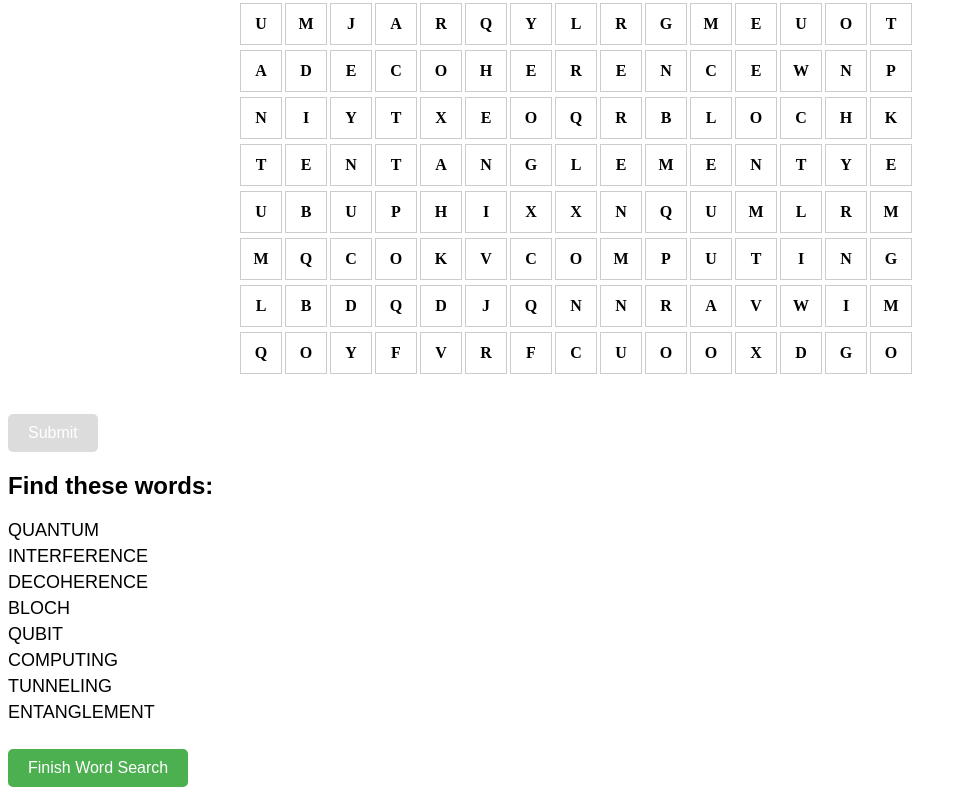
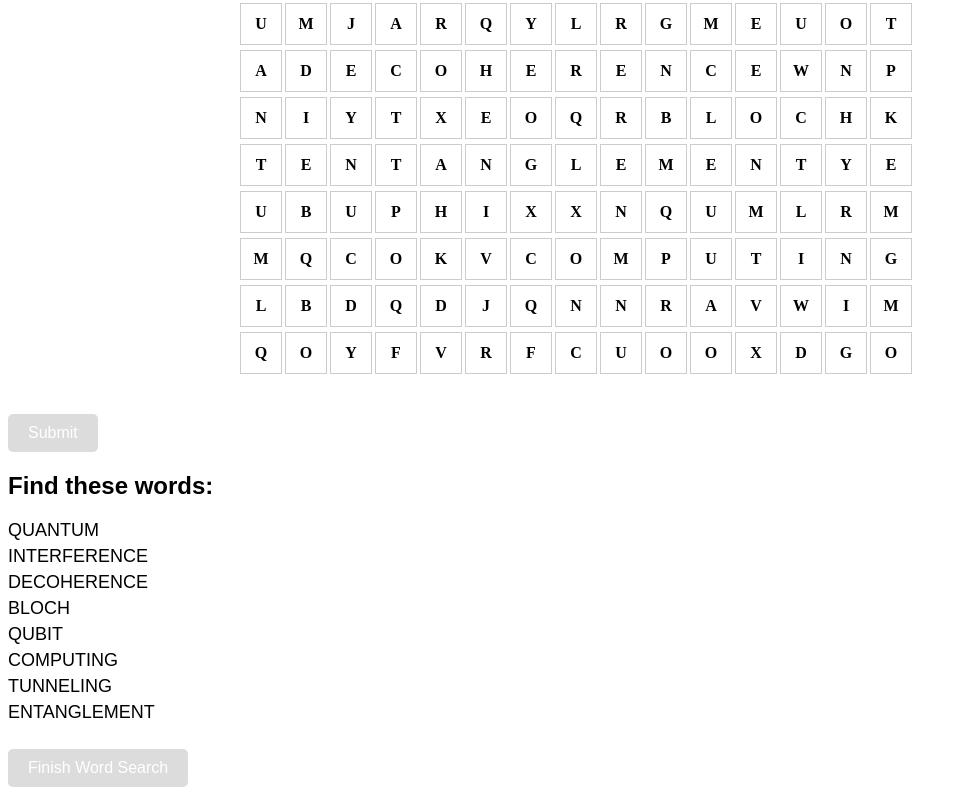
Before and after one commit to akss06/quantum_riddler, a React (Vite) app: page /game in a window 1280 px wide. Shown: the part 487-1282 px from the top of the page, without its empty margins (0-967 px from the left). Built offline with nearby package versions, Linux system fonts and the light colour scheme.

Commit message:
added restrictions

```diff
--- a/src/components/ConnectionsGame/App.jsx
+++ b/src/components/ConnectionsGame/App.jsx
@@ -59,7 +59,7 @@ const App = ({ onComplete }) => {
 
       <button
         onClick={handleFinishGame}
-       // disabled={!isAllGroupsFound}
+       disabled={!isAllGroupsFound}
         className="submit-btn"
       >
         Finish Game
--- a/src/components/MemoryGame/App.jsx
+++ b/src/components/MemoryGame/App.jsx
@@ -84,7 +84,7 @@ function App2({ onComplete }) {
       {/* Button with disabled logic based on matched cards */}
       <button className = 'submit-btn'
         onClick={onComplete}  // Directly use onComplete function
-        //disabled={matchedCards.length !== cardImages.length}  // Disable button if game is not complete
+        disabled={matchedCards.length !== cardImages.length}  // Disable button if game is not complete
       >
         Finish Memory Game
       </button>
--- a/src/components/WordSearch/App.jsx
+++ b/src/components/WordSearch/App.jsx
@@ -87,7 +87,7 @@ function App({ onComplete }) {
             <button
                 className="submit-btn"
                 onClick={onComplete}
-                //disabled={isFinishButtonDisabled}
+                disabled={isFinishButtonDisabled}
             >
                 Finish Word Search
             </button>
```
